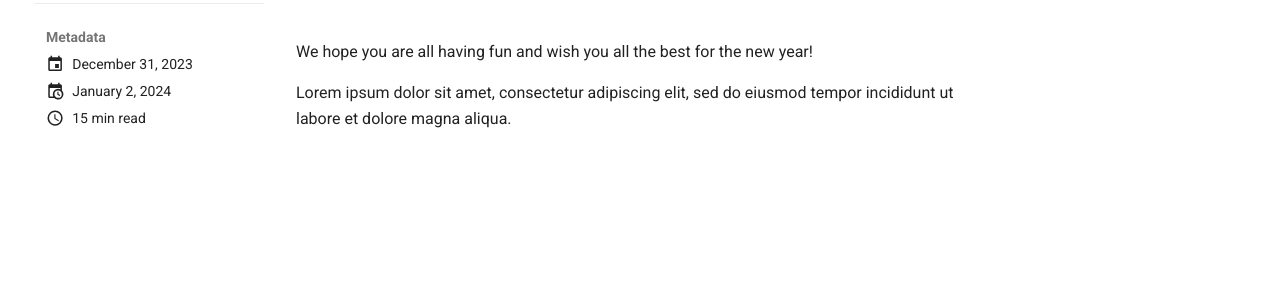
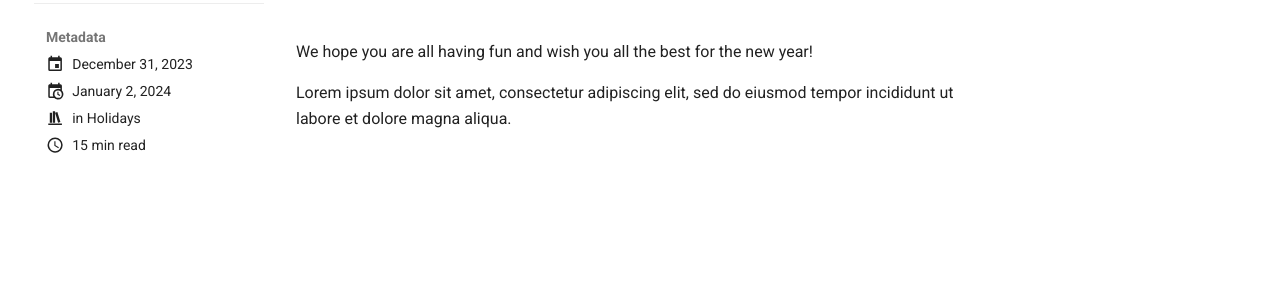
Before and after one commit to tcbyh/mkdocs-material-create-blog-play, an MkDocs documentation site: the page built from docs/blog/posts/myfirst.md, in a window 1280 px wide. Shown: the part 141-441 px from the top of the page. Built offline with MkDocs 1.6.1 and Material for MkDocs 9.7.7, drawn with Linux system fonts in a browser that asks for light colours.

```diff
--- a/docs/blog/posts/myfirst.md
+++ b/docs/blog/posts/myfirst.md
@@ -3,6 +3,8 @@ date:
   created: 2023-12-31
   updated: 2024-01-02
 readtime: 15
+categories:
+  - Holidays
 ---
 
 # Happy new years eve!
--- a/mkdocs.yml
+++ b/mkdocs.yml
@@ -12,6 +12,9 @@ plugins:
   - blog:
       archive_date_format: MM/dd/yyyy
       archive_url_date_format: MM/dd/yyyy
+      categories_allowed:
+        - Holidays
+        - News
   - meta
 
 nav:
```
Also changed, not shown: docs/blog/posts/draft.md (+2 -0 lines).
